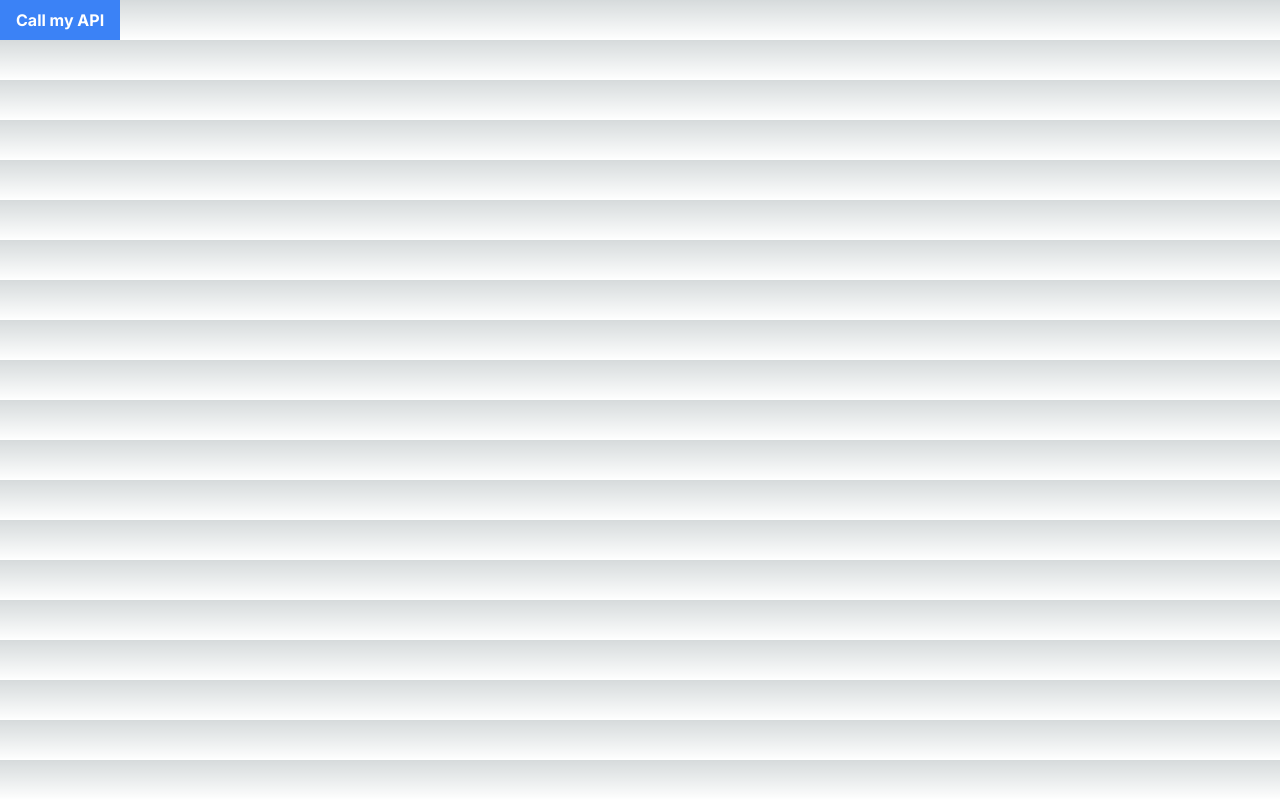
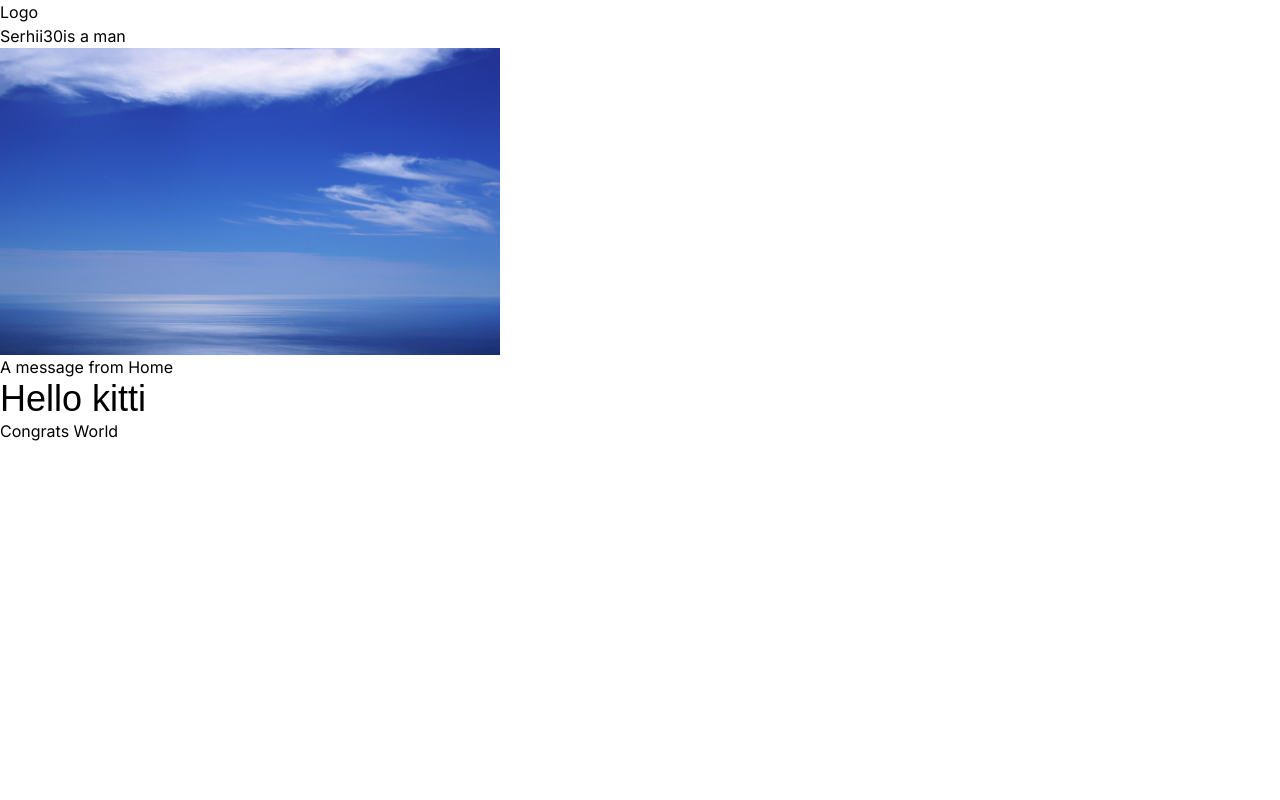
Before and after one commit to Sergiyan92/my-next-js-app, a Next.js app: page / in a window 1280 px wide. Built offline with nearby package versions, Linux system fonts and the light colour scheme.

Commit message:
add font

```diff
--- a/src/app/globals.css
+++ b/src/app/globals.css
@@ -2,7 +2,15 @@
 @tailwind components;
 @tailwind utilities;
 
-:root {
+@import url("https://fonts.googleapis.com/css2?family=Raleway:wght@800&family=Roboto:wght@400;500;700;900&family=Rowdies&display=swap");
+
+h1 {
+  @apply text-4xl;
+  font-family: "Raleway", sans-serif;
+  font-family: "Roboto", sans-serif;
+  font-family: "Rowdies", sans-serif;
+}
+/* :root {
   --foreground-rgb: 0, 0, 0;
   --background-start-rgb: 214, 219, 220;
   --background-end-rgb: 255, 255, 255;
@@ -24,4 +32,4 @@ body {
       rgb(var(--background-end-rgb))
     )
     rgb(var(--background-start-rgb));
-}
+} */
--- a/src/app/page.tsx
+++ b/src/app/page.tsx
@@ -1,50 +1,52 @@
-"use client";
-// import Header from "@/components/Header";
+// "use client";
+import Header from "@/components/Header";
 import type { Metadata } from "next";
-// import Image from "next/image";
-// import img from "../../public/img.jpg";
-import { useState } from "react";
-// export const metadata: Metadata = {
-//   title: "Home Page",
-//   description: "",
-// };
+import Image from "next/image";
+import img from "../../public/img.jpg";
+// import { useState } from "react";
+export const metadata: Metadata = {
+  title: "Home Page",
+  description: "",
+};
 
 export default function Home() {
-  const [loading, setLoading] = useState(false);
-  const fetchDataFromApi = async () => {
-    try {
-      setLoading(true);
-      const response = await fetch("/api/users", {
-        headers: {
-          Accept: "application/json",
-          method: "GET",
-        },
-      });
-      if (response) {
-        const data = await response.json();
-        console.log(data);
-      }
-    } catch (error) {
-      console.log(error);
-    } finally {
-      setLoading(false);
-    }
-  };
+  // const [loading, setLoading] = useState(false);
+  // const fetchDataFromApi = async () => {
+  //   try {
+  //     setLoading(true);
+  //     const response = await fetch("/api/users", {
+  //       headers: {
+  //         Accept: "application/json",
+  //         method: "GET",
+  //       },
+  //     });
+  //     if (response) {
+  //       const data = await response.json();
+  //       console.log(data);
+  //     }
+  //   } catch (error) {
+  //     console.log(error);
+  //   } finally {
+  //     setLoading(false);
+  //   }
+  // };
   return (
     <div>
-      <button
+      {/* <button
         className="px-4 py-2 font-bold text-white bg-blue-500"
         onClick={() => fetchDataFromApi()}
       >
         {loading ? "Loading..." : "Call my API"}
-      </button>
-      {/* <Header name={"Serhii"} age={30} isMan={true}>
+      </button> */}
+      <Header name={"Serhii"} age={30} isMan={true}>
         <div className="w-[500px]">
           <Image src={img} alt="img" />
         </div>
 
         <p>A message from Home</p>
-      </Header> */}
+      </Header>
+      <h1>Hello kitti</h1>
+      <h2>Congrats World</h2>
     </div>
   );
 }
```
